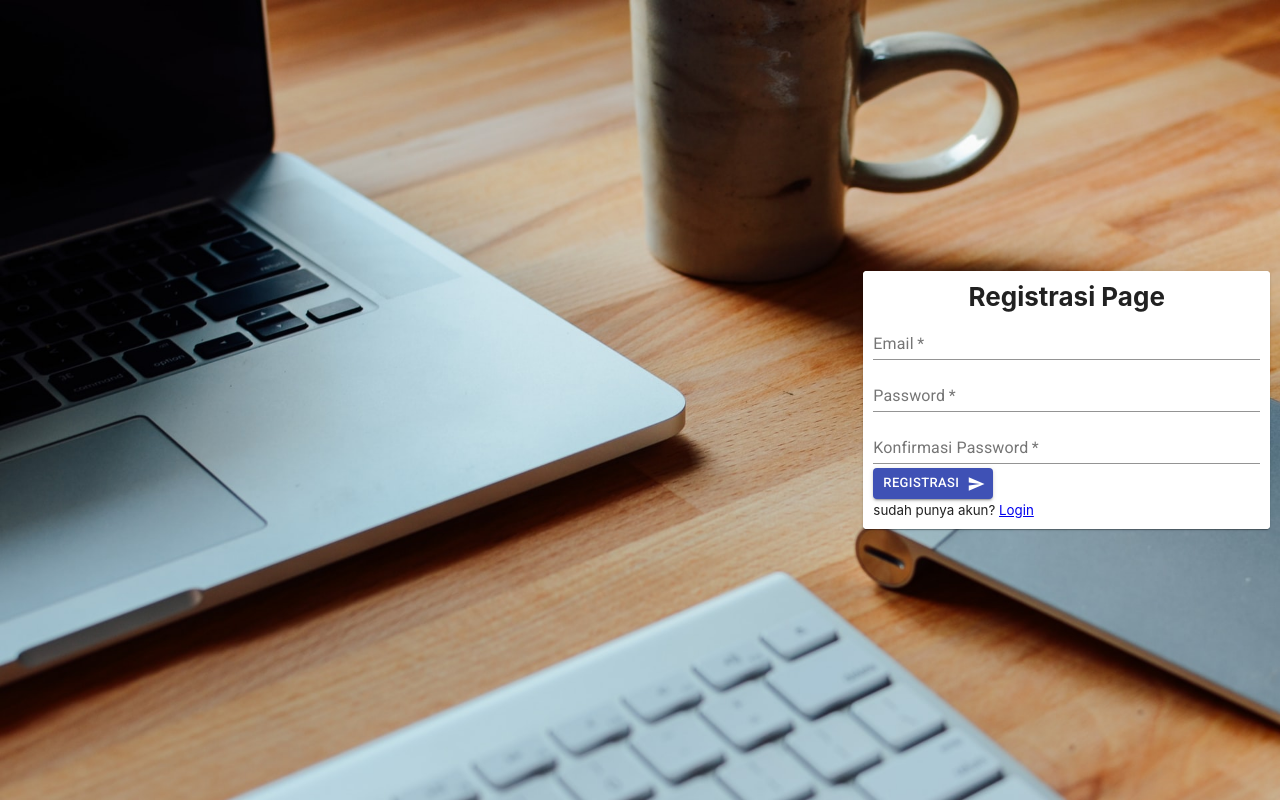
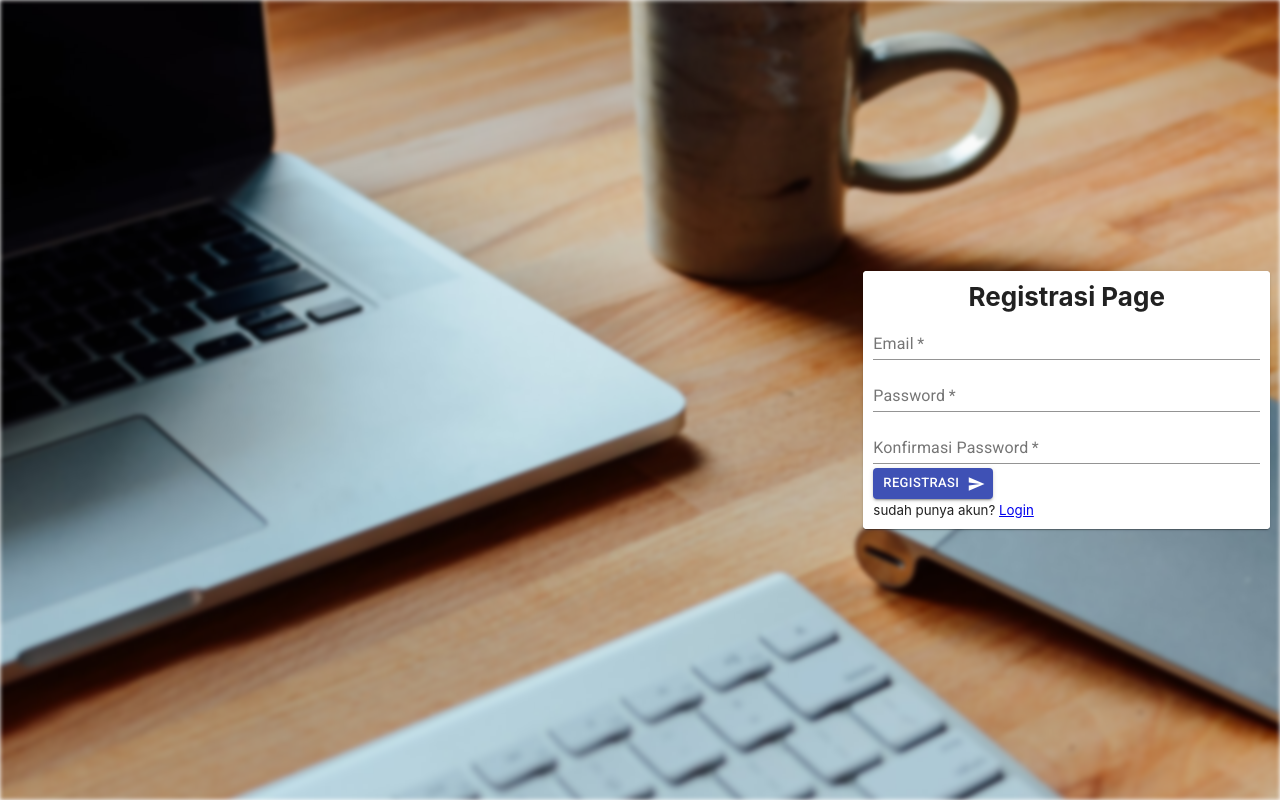
Before and after one commit to abdulhafizr/mern-stack, a React (Create React App) app: page /register in a window 1280 px wide. Built offline with nearby package versions, Linux system fonts and the light colour scheme.

Commit message:
make background login&register blur

```diff
--- a/src/pages/Login/index.jsx
+++ b/src/pages/Login/index.jsx
@@ -7,11 +7,19 @@ const useStyles = makeStyles((theme) => ({
     root: {
         height: '100vh',
         spacing: 0,
+        overFlow: 'hidden'
+    },
+    bg_login: {
+        position: 'absolute',
+        top: 0,
+        right: 0,
+        bottom: 0,
+        left: 0,
         background: `url(${login_bg})`,
         backgroundRepeat: 'no-repeat',
-        backdropFilter: 'blur(1px)',
         backgroundSize: 'cover',
-        overFlow: 'hidden'
+        filter: 'blur(2px)',
+        zIndex: -99
     },
     form_login: {
         background: '#fff',
@@ -29,6 +37,7 @@ const Login = () => {
     const classes = useStyles();
     return (
         <Grid container justify="flex-end" alignItems="center" className={classes.root}>
+            <div className={classes.bg_login}></div>
             <Grid item sm={6} md={4}>
                 <Card className={classes.m}>
                     <div className={classes.form_login}>
--- a/src/pages/Register/index.jsx
+++ b/src/pages/Register/index.jsx
@@ -7,11 +7,19 @@ const useStyles = makeStyles((theme) => ({
     root: {
         height: '100vh',
         spacing: 0,
+        overFlow: 'hidden'
+    },
+    bg_register: {
+        position: 'absolute',
+        top: 0,
+        right: 0,
+        bottom: 0,
+        left: 0,
         background: `url(${register_bg})`,
         backgroundRepeat: 'no-repeat',
-        backdropFilter: 'blur(1px)',
         backgroundSize: 'cover',
-        overFlow: 'hidden'
+        filter: 'blur(2px)',
+        zIndex: -99
     },
     form_login: {
         background: '#fff',
@@ -29,6 +37,7 @@ const Register = () => {
     const classes = useStyles();
     return (
         <Grid container justify="flex-end" alignItems="center" className={classes.root}>
+            <div className={classes.bg_register}></div>
             <Grid item sm={6} md={4}>
                 <Card className={classes.m}>
                     <div className={classes.form_login}>
```
Also changed, not shown: 1 other file (tests, documents, lock files or other folders).
